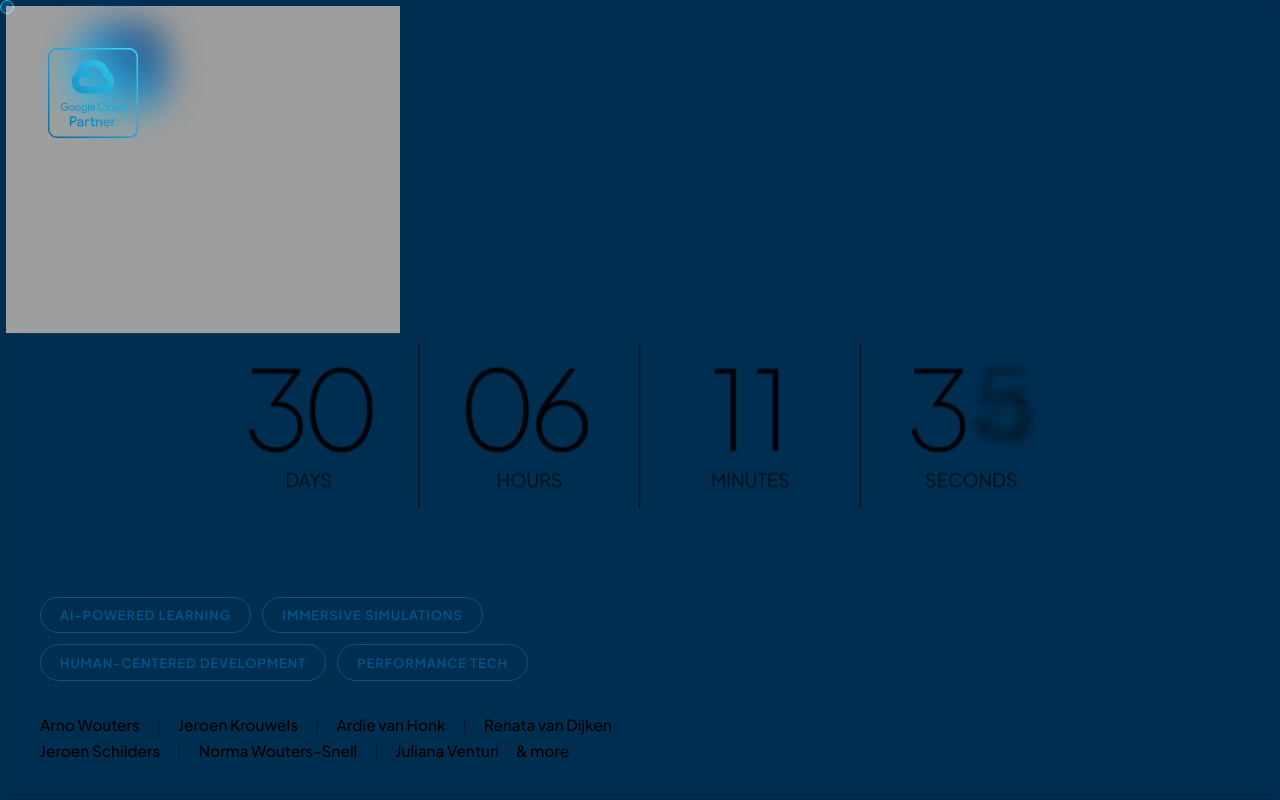
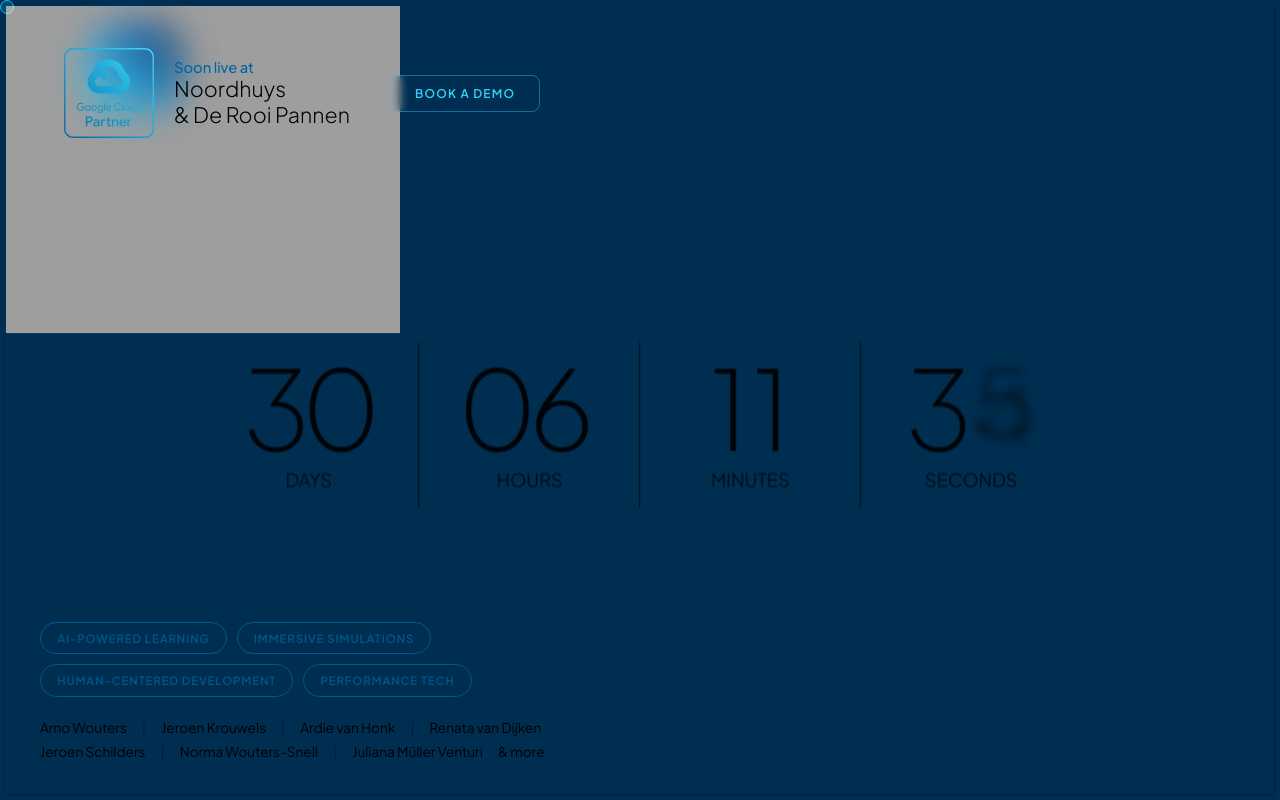
Before and after one commit to JulianaMullerVenturi/comingsoon, a plain HTML site: page index.html in a window 1280 px wide. Drawn offline with Linux system fonts and the light colour scheme.

Commit message:
Book a Demo v1

```diff
--- a/index.html
+++ b/index.html
@@ -4,7 +4,7 @@
     <meta charset="UTF-8">
     <meta name="viewport" content="width=device-width, initial-scale=1.0">
     <title>Dynamic Vector Background</title>
-    <link href="https://fonts.googleapis.com/css2?family=Inter:wght@400;600&family=Plus+Jakarta+Sans:wght@100;200;300;400;500;600&display=swap" rel="stylesheet">
+    <link href="https://fonts.googleapis.com/css2?family=Inter:wght@400;600&family=Plus+Jakarta+Sans:wght@100..800&display=swap" rel="stylesheet">
     <link rel="stylesheet" href="style.css">
 </head>
 <body>
@@ -12,6 +12,7 @@
     <canvas id="bg-canvas"></canvas>
 
     <!-- GCP Logo — live SVG vector overlay with autonomous orbital shadow -->
+    <div class="gcp-brand-group">
         <div class="gcp-logo-container" id="gcp-logo">
             <div class="gcp-glow" id="gcp-glow"></div>
             <svg id="gcp-svg" xmlns="http://www.w3.org/2000/svg" viewBox="0 0 1343.46 1341.08">
@@ -31,7 +32,6 @@
                     <path class="st0" d="M1006.53,1084.58c-2.65-.68-9.55-2.01-12.41-2.01-5.17,0-9.77,1.4-13.78,4.18-4.01,2.79-7.18,6.5-9.49,11.12-2.32,4.63-3.47,9.8-3.47,15.52v55.12h-22.05v-104.11h20.82v15.31h1.22c1.63-3.54,3.98-6.67,7.04-9.39s6.6-4.9,10.62-6.53c4.01-1.63,8.2-2.45,12.55-2.45,2.86,0,5.27.17,7.25.51,1.97.34,7.92,1.84,9.55,2.52"/>
                 </g>
                 <g>
-                <g>
                     <path class="st0" d="M250.68,935.63c-8.02,0-15.59-1.48-22.71-4.43s-13.38-7.12-18.76-12.5c-5.38-5.38-9.6-11.66-12.66-18.84-3.06-7.18-4.59-14.98-4.59-23.43s1.53-16.25,4.59-23.43c3.06-7.17,7.28-13.45,12.66-18.84,5.38-5.38,11.63-9.55,18.76-12.51,7.12-2.95,14.69-4.43,22.71-4.43s16.17,1.48,23.51,4.43c7.33,2.96,13.38,7.12,18.12,12.51l-9.5,9.5c-2.43-2.95-5.33-5.43-8.71-7.44-3.38-2-7.02-3.54-10.92-4.59-3.91-1.05-8.02-1.58-12.35-1.58-6.01,0-11.77,1.08-17.25,3.24-5.49,2.16-10.32,5.28-14.48,9.34-4.17,4.06-7.47,8.94-9.89,14.64-2.43,5.7-3.64,12.08-3.64,19.15s1.24,13.45,3.72,19.15,5.83,10.58,10.05,14.64,9.05,7.18,14.48,9.34c5.43,2.16,11.11,3.25,17.02,3.25,5.07,0,10-.71,14.8-2.14s9.13-3.64,12.98-6.65,7.04-6.89,9.58-11.63c2.53-4.75,4.06-10.45,4.59-17.1h-41.79v-12.51h54.45c.21,1.37.4,2.69.55,3.96.16,1.27.24,2.64.24,4.12v.16c0,8.13-1.37,15.54-4.12,22.24s-6.6,12.45-11.56,17.25-10.82,8.52-17.57,11.16c-6.75,2.64-14.19,3.96-22.32,3.96h.01Z"/>
                     <path class="st0" d="M448.15,935.63c-7.79,0-14.67-1.82-20.64-5.46-5.97-3.64-10.65-8.57-14.03-14.8-3.39-6.22-5.08-13.17-5.08-20.86s1.69-14.64,5.08-20.86c3.39-6.22,8.07-11.15,14.03-14.79,5.97-3.64,12.85-5.46,20.64-5.46s14.67,1.85,20.64,5.54,10.64,8.65,14.04,14.87c3.39,6.22,5.08,13.13,5.08,20.71s-1.7,14.64-5.08,20.86c-3.39,6.22-8.07,11.16-14.04,14.8s-12.85,5.46-20.64,5.46h0ZM448.15,923.94c4.65,0,9.03-1.16,13.13-3.49,4.1-2.32,7.41-5.69,9.94-10.09s3.79-9.69,3.79-15.86-1.27-11.46-3.79-15.86c-2.53-4.4-5.84-7.76-9.94-10.09-4.1-2.32-8.47-3.49-13.13-3.49s-9.05,1.16-13.2,3.49c-4.15,2.33-7.49,5.69-10.01,10.09-2.53,4.4-3.79,9.69-3.79,15.86s1.26,11.46,3.79,15.86c2.53,4.4,5.87,7.77,10.01,10.09,4.15,2.33,8.55,3.49,13.2,3.49Z"/>
                     <path class="st0" d="M540.66,970.32c-6.69,0-12.42-1.11-17.2-3.32s-8.64-5.01-11.57-8.41c-2.93-3.39-5.01-6.84-6.25-10.34l12.03-5.09c1.64,4.32,4.45,7.95,8.41,10.88,3.96,2.93,8.82,4.4,14.58,4.4,8.23,0,14.55-2.39,18.98-7.17,4.42-4.78,6.63-11.44,6.63-19.98v-8.79h-.62c-2.47,3.81-6.02,7.02-10.64,9.64-4.63,2.62-10.03,3.93-16.2,3.93-6.79,0-12.98-1.75-18.59-5.25-5.61-3.49-10.05-8.36-13.34-14.58-3.29-6.22-4.94-13.4-4.94-21.52s1.64-15.3,4.94-21.52c3.29-6.22,7.74-11.08,13.34-14.58,5.61-3.49,11.8-5.25,18.59-5.25,6.17,0,11.57,1.31,16.2,3.93s8.18,5.89,10.64,9.8h.62v-11.26h12.5v75.6c0,8.74-1.67,15.99-5.01,21.75s-7.87,10.05-13.58,12.88-12.21,4.24-19.52,4.24h0ZM540.66,924.2c4.63,0,8.89-1.16,12.8-3.47s7.02-5.68,9.33-10.1,3.47-9.72,3.47-15.89-1.16-11.75-3.47-16.12-5.43-7.69-9.33-9.95c-3.91-2.26-8.18-3.39-12.8-3.39s-8.9,1.16-12.8,3.47c-3.91,2.31-7.05,5.66-9.41,10.03-2.37,4.37-3.55,9.7-3.55,15.97s1.18,11.6,3.55,15.97c2.36,4.37,5.5,7.72,9.41,10.03,3.91,2.31,8.18,3.47,12.8,3.47v-.02h0Z"/>
@@ -48,6 +48,13 @@
             <path class="st0" d="M1209.07,1341.08H134.38c-73.38,0-133.09-59.7-133.09-133.09V133C1.29,59.62,60.99-.08,134.38-.08h1074.7c73.38,0,133.09,59.7,133.09,133.09v1075c0,73.38-59.7,133.09-133.09,133.09v-.02h-.01ZM134.38,19.92c-62.36,0-113.09,50.73-113.09,113.09v1075c0,62.36,50.73,113.09,113.09,113.09h1074.7c62.36,0,113.09-50.73,113.09-113.09V133c0-62.36-50.73-113.09-113.09-113.09H134.38Z"/>
             <path class="st0" d="M1109.62,938.13c-7.18,0-13.65-1.82-19.42-5.46s-10.32-8.63-13.65-14.98c-3.33-6.34-4.99-13.62-4.99-21.84s1.66-15.5,4.99-21.84,7.88-11.33,13.65-14.98c5.77-3.64,12.25-5.46,19.42-5.46,4.26,0,8.16.68,11.7,2.03,3.53,1.35,6.63,3.12,9.28,5.3s4.71,4.52,6.16,7.02h.62l-.62-11.08v-32.92h13.26v111.7h-12.64v-11.7h-.62c-1.46,2.39-3.51,4.68-6.16,6.86s-5.75,3.95-9.28,5.3c-3.54,1.35-7.44,2.03-11.7,2.03v.02ZM1111.02,926.12c4.58,0,8.87-1.22,12.87-3.67,4-2.44,7.25-5.93,9.75-10.45s3.74-9.91,3.74-16.15-1.25-11.62-3.74-16.15c-2.5-4.52-5.75-8.01-9.75-10.45s-8.29-3.67-12.87-3.67-8.87,1.22-12.87,3.67c-4.01,2.44-7.25,5.93-9.75,10.45s-3.74,9.91-3.74,16.15,1.25,11.49,3.74,16.07c2.5,4.58,5.74,8.09,9.75,10.53,4,2.44,8.29,3.67,12.87,3.67Z"/>
         </svg>
+    </div>
+    <div class="gcp-text-block">
+        <div class="gcp-line-1">Soon live at</div>
+        <div class="gcp-line-2">Noordhuys</div>
+        <div class="gcp-line-3">& De Rooi Pannen</div>
+    </div>
+    <a href="#" class="btn-demo">Book a Demo</a>
 </div>
 
     <script src="script.js"></script>
@@ -80,7 +87,7 @@
                 <span class="separator">|</span>
                 <a data-href="https://www.linkedin.com/in/norma-wouters-snell-6116153/" class="name">Norma Wouters-Snell</a>
                 <span class="separator">|</span>
-                <a data-href="https://www.linkedin.com/in/juliana-venturi-van-gerven/" class="name">Juliana Venturi</a> & more
+                <a data-href="https://www.linkedin.com/in/juliana-muller-venturi/" class="name">Juliana Müller Venturi</a> & more
             </div>
         </div>
     </div>
--- a/style.css
+++ b/style.css
@@ -27,15 +27,66 @@ a, button, [role="button"], .keyword-pill, .name, .countdown-unit {
 
 
 /* GCP Logo — live vector overlay with autonomous orbital shadow */
-.gcp-logo-container {
+.gcp-brand-group {
     position: absolute;
     top: 48px;
-    left: 48px;
+    left: 64px;
+    display: flex;
+    align-items: center;
+    gap: 20px;
+    z-index: 100;
+}
+
+.gcp-logo-container {
+    position: relative;
     width: 90px;
     height: 90px;
-    z-index: 100;
+    flex-shrink: 0;
     pointer-events: none;
-    /* Static glow now handled via optimized PNG asset in ::before pseudo-element */
+}
+
+.gcp-text-block {
+    display: flex;
+    flex-direction: column;
+    font-family: 'Plus Jakarta Sans', sans-serif;
+    line-height: 1.2;
+}
+
+.gcp-line-1 {
+    color: #0165a2;
+    font-size: 11pt;
+    font-weight: 500;
+}
+
+.gcp-line-2, .gcp-line-3 {
+    color: #000;
+    font-size: 16pt;
+    font-weight: 320;
+}
+
+.btn-demo {
+    margin-left: 20px;
+    padding: 10px 24px;
+    background: transparent;
+    border: 1.5px solid rgba(53, 208, 247, 0.4);
+    border-radius: 8px; /* Squared-off to contrast with pills */
+    color: #35D0F7;
+    font-family: 'Plus Jakarta Sans', sans-serif;
+    font-size: 12px;
+    font-weight: 600;
+    text-decoration: none;
+    text-transform: uppercase;
+    letter-spacing: 0.1em;
+    transition: all 0.3s cubic-bezier(0.25, 0.8, 0.25, 1);
+    pointer-events: auto;
+    backdrop-filter: blur(4px);
+}
+
+.btn-demo:hover {
+    background: rgba(53, 208, 247, 0.2);
+    border-color: rgba(53, 208, 247, 0.8);
+    color: #35D0F7;
+    box-shadow: 6px -6px 36px 4px rgba(10, 155, 235, 0.45);
 }
 
 /* Dedicated DOM element for glow avoids CSS variable layout recalculations */
@@ -221,24 +272,24 @@ a, button, [role="button"], .keyword-pill, .name, .countdown-unit {
 .keywords-grid {
     display: flex; /* Changed from grid to flex to decouple columns */
     flex-direction: column;
-    gap: clamp(8px, 0.4vmin + 8px, 12px); /* Restored desktop gap */
+    gap: clamp(7px, 0.35vmin + 7px, 11px);
     align-items: flex-start;
     transition: opacity 0.2s ease;
 }
 
 .keyword-row {
     display: flex;
-    gap: clamp(8px, 0.4vmin + 8px, 12px); /* Restored desktop gap */
+    gap: clamp(7px, 0.35vmin + 7px, 11px);
     align-items: center;
 }
 
 .keyword-pill {
-    padding: clamp(6px, 0.4vmin + 6px, 10px) clamp(12px, 1vmin + 11px, 22px); /* Restored desktop padding */
+    padding: clamp(5px, 0.35vmin + 5px, 9px) clamp(11px, 0.9vmin + 9px, 19px);
     border: 1px solid #02568B;
     border-radius: 999px;
     background: transparent;
     color: #02568B;
-    font-size: clamp(9px, 0.6vmin + 8px, 15px); /* Restored desktop font size */
+    font-size: clamp(8.5px, 0.55vmin + 7px, 13.5px);
     font-weight: 600;
     text-transform: uppercase;
     letter-spacing: 0.08em;
@@ -249,18 +300,18 @@ a, button, [role="button"], .keyword-pill, .name, .countdown-unit {
 }
 
 .employee-names {
-    margin-top: clamp(20px, 2vmin + 18px, 40px); /* Restored desktop margin */
+    margin-top: clamp(12px, 1.5vmin + 10px, 24px);
     display: flex;
     flex-direction: column;
     gap: clamp(4px, 0.4vmin + 4px, 8px); /* Restored desktop gap */
 }
 
 .names-row {
-    font-size: clamp(11px, 0.8vmin + 9px, 18px); /* Restored desktop font size */
-    font-weight: 500; /* Increased from 400 */
+    font-size: clamp(10px, 0.7vmin + 8px, 16px);
+    font-weight: 400;
     display: flex;
     align-items: center;
-    gap: clamp(10px, 1vmin + 9px, 20px); /* Restored desktop gap */
+    gap: clamp(9px, 0.9vmin + 8px, 18px);
     line-height: normal;
 }
 
```
Lines whose indentation alone changed are shown as unchanged.
